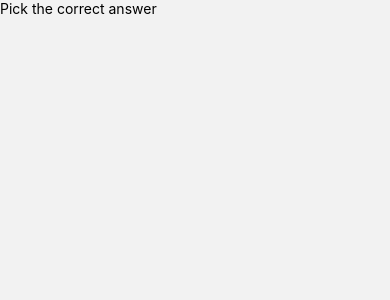
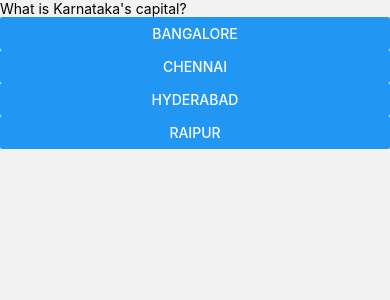
Before and after one commit to Kicchu02/States, a React Native app: screen /StateMultipleChoiceQuizPage in a window 390 px wide. Shown: the top 300 px of the page. Built offline with nearby package versions, Linux system fonts and the light colour scheme.

Commit message:
Add initial implementation of the StateMultipleChoiceQuestionPage using useState

```diff
--- a/components/StateMultipleChoiceQuizPage.tsx
+++ b/components/StateMultipleChoiceQuizPage.tsx
@@ -1,10 +1,57 @@
-import React from "react";
-import { Text, View } from "react-native";
+import { useTheme } from "@react-navigation/native";
+import React, { useState } from "react";
+import { Text, View, Button } from "react-native";
 
-export default function StateMutipleChoiceQuizPage() {
+type Question = {
+  questionText: string;
+  option: string[];
+  correctAnswer: string;
+};
+const quizQuestions: Question[] = [
+  {
+    questionText: "What is Karnataka's capital?",
+    option: ["Bangalore", "Chennai", "Hyderabad", "Raipur"],
+    correctAnswer: "Bangalore",
+  },
+];
+
+const StateMultipleChoiceQuizApp: React.FC = () => {
+  const [currentQuestionIndex, setCurrentQuestion] = useState<number>(0);
+  const [score, setScore] = useState<number>(0);
+  const [quizFinished, setQuizFinished] = useState<boolean>(false);
+
+  const currentQuestion = quizQuestions[currentQuestionIndex];
+
+  const handleAnswer = (selectedOption: string) => {
+    if (selectedOption === currentQuestion.correctAnswer) {
+      setScore(score + 1);
+    }
+    if (currentQuestionIndex < quizQuestions.length - 1) {
+      setCurrentQuestion(currentQuestionIndex + 1);
+    } else {
+      setQuizFinished(true);
+    }
+  };
   return (
     <View>
-      <Text>Pick the correct answer</Text>
+      {quizFinished ? (
+        <View>
+          <Text>Quiz Finished</Text>
+          <Text>Your Score: {score}</Text>
+        </View>
+      ) : (
+        <View>
+          <Text>{currentQuestion.questionText}</Text>
+          {currentQuestion.option.map((option) => (
+            <Button
+              key={option}
+              title={option}
+              onPress={() => handleAnswer(option)}
+            ></Button>
+          ))}
+        </View>
+      )}
     </View>
   );
-}
+};
+export default StateMultipleChoiceQuizApp;
```
